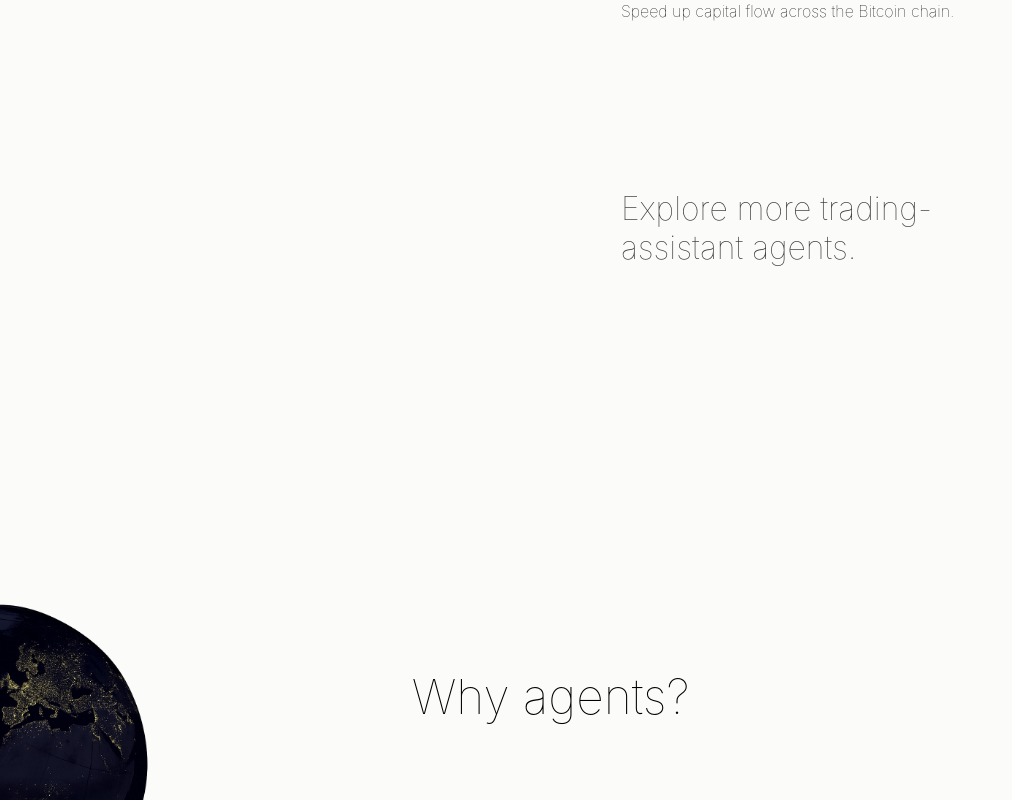
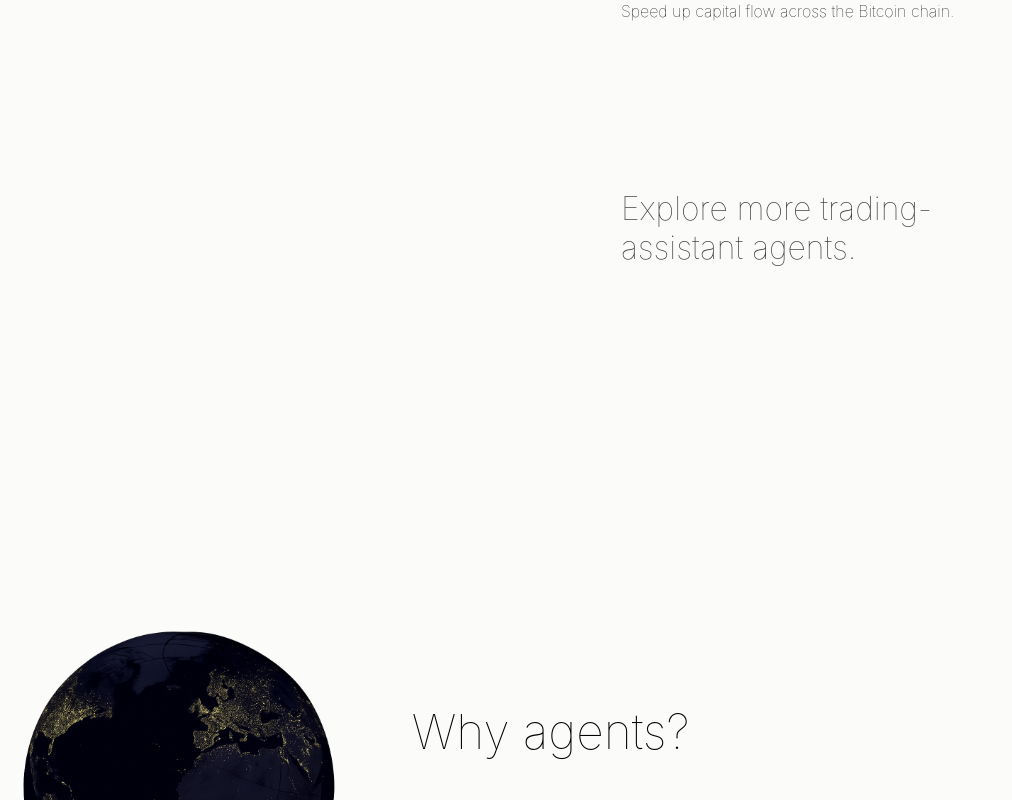
Before and after one commit to ophelia1112/SilverStone, a React (Vite) app: page / in a window 1280 px wide. Shown: the part 2000-2800 px from the top of the page, without its empty margins (0-1012 px from the left). Built offline with nearby package versions, Linux system fonts and the light colour scheme.

Commit message:
update head video

```diff
--- a/src/pageStyle/homepageStyle/headguide.module.css
+++ b/src/pageStyle/homepageStyle/headguide.module.css
@@ -4,6 +4,7 @@
     position:fixed;
     top:0;
     z-index:10;
+    background:white;
 
 }
 
--- a/src/pageStyle/homepageStyle/headvideo.module.css
+++ b/src/pageStyle/homepageStyle/headvideo.module.css
@@ -17,7 +17,6 @@
     left: 0;
     bottom: 0;
     right: 0;
-    background: rgba(120,120,120,0.08);
     display:flex;
     justify-content: flex-end;
     align-items: center;
--- a/src/pageStyle/homepageStyle/whyAgent.module.css
+++ b/src/pageStyle/homepageStyle/whyAgent.module.css
@@ -12,18 +12,19 @@
     overflow: hidden;
 }
 .img img{
-    width: 95%;
+    width: 92%;
     position:absolute;
-    top:-5%;
-    left:-50%;
+
 }
 .reason{
 }
 .reason p:nth-child(1){
     font-size: 3rem;
-    padding:2%;
+    padding-top:6%;
+    padding-left:2%;
 }
 .reason p:nth-child(2){
     font-size: 1.5rem;
     padding:3%;
+    width:80%;
 }
--- a/src/pagecomponents/homepageComponents/headvideo.tsx
+++ b/src/pagecomponents/homepageComponents/headvideo.tsx
@@ -3,7 +3,7 @@ import styles from '../../pageStyle/homepageStyle/headvideo.module.css'
 export default function HeadVideo() {
     return (
         <div className={styles.headvideo}>
-            <video src="/homepage_resource/headvideo.mp4" autoPlay muted></video>
+            <video src="/homepage_resource/headvideo.mp4" autoPlay  muted></video>
 
 
             <div className={styles.videodec}>
```
Also changed, not shown: 1 other file (tests, documents, lock files or other folders).
